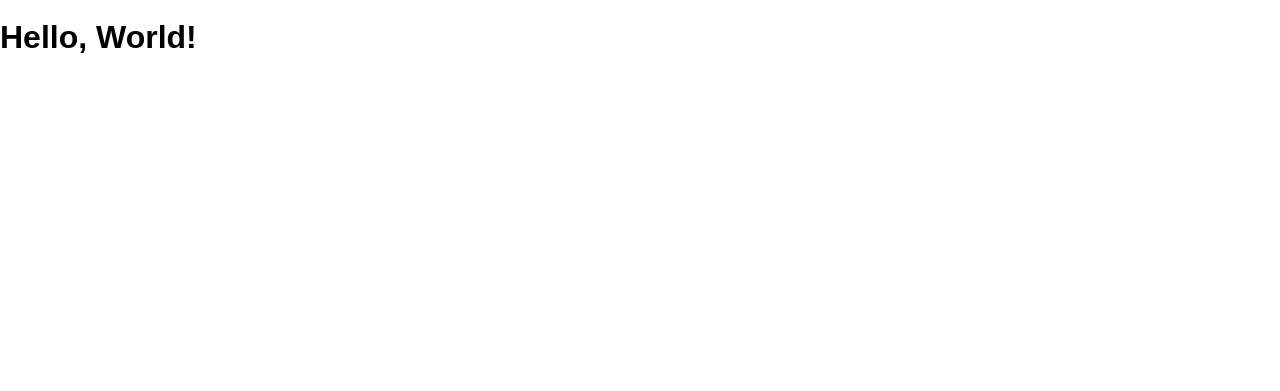
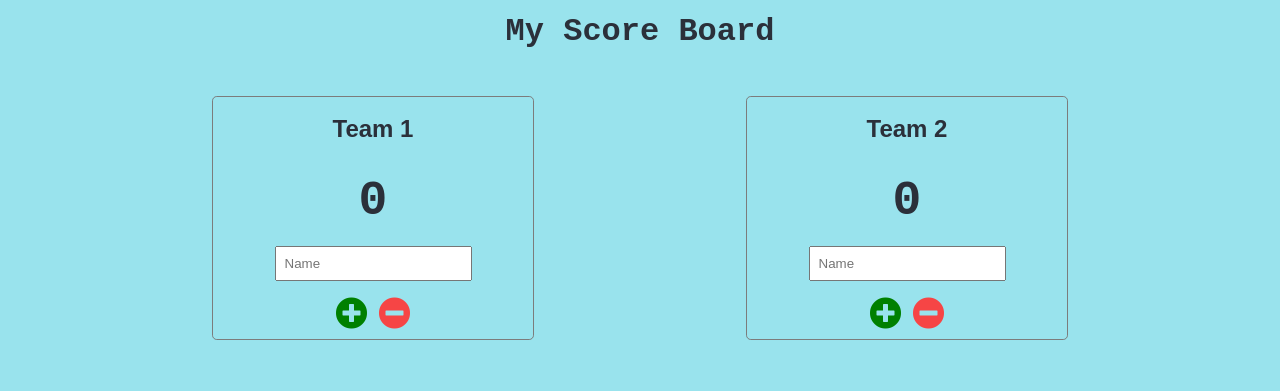
Before and after one commit to vickiticki/scoreboard, a website: page public/index.html in a window 1280 px wide. Drawn offline with Linux system fonts and the light colour scheme.

Commit message:
changed background color

```diff
--- a/public/index.html
+++ b/public/index.html
@@ -6,9 +6,44 @@
     <title>Scoreboard</title>
     <link rel="shortcut icon" href="/favicon.ico" />
     <link rel="stylesheet" href="/screen.css" />
+    <link
+      href="https://cdnjs.cloudflare.com/ajax/libs/font-awesome/5.12.0-2/css/all.min.css"
+      rel="stylesheet"
+    />
   </head>
   <body>
-    <h1 class="hello-world"></h1>
+    <header>
+      <h1>My Score Board</h1>
+    </header>
+    <main>
+      <section class="team1">
+        <h2>Team 1</h2>
+        <h3>0</h3>
+        <fieldset>
+          <input type="text" placeholder="Name" />
+        </fieldset>
+
+        <fieldset>
+          <i class="add fas fa-2x fa-plus-circle"></i>
+          <i class="subtract fas fa-2x fa-minus-circle"></i>
+        </fieldset>
+      </section>
+
+      <section class="team2">
+        <h2>Team 2</h2>
+        <h3>0</h3>
+        <fieldset>
+          <input type="text" placeholder="Name" />
+        </fieldset>
+
+        <fieldset>
+          <i class="add fas fa-2x fa-plus-circle"></i>
+          <i class="subtract fas fa-2x fa-minus-circle"></i>
+        </fieldset>
+      </section>
+    </main>
+
     <script src="/main.js" charset="utf-8"></script>
   </body>
 </html>
+</html>
--- a/public/screen.css
+++ b/public/screen.css
@@ -9,4 +9,62 @@ html {
 body {
   margin: 0;
   min-height: 100%;
+  background-color: #99e3ed;
+  color: #2b303a;
 }
+
+h1 {
+  text-align: center;
+  font-family: Monospace;
+  margin: 1rem 0 3rem 0;
+}
+
+main {
+  display: flex;
+  flex-wrap: wrap;
+  justify-content: space-evenly;
+}
+
+section {
+  min-width: 20rem;
+  border: thin solid #7c7c7c;
+  border-radius: 0.3rem;
+  margin-bottom: 3rem;
+
+  display: flex;
+  flex-direction: column;
+  align-items: center;
+}
+
+section h2,
+section p {
+  text-align: center;
+}
+
+section h3 {
+  margin: 1rem 0;
+  font-family: Monospace;
+  font-size: 3rem;
+}
+
+fieldset {
+  padding-left: 0;
+  padding-right: 0;
+  border: none;
+}
+
+fieldset input {
+  padding: 0.5rem;
+}
+
+fieldset i {
+  margin: 0 0.2rem;
+}
+
+fieldset i.add {
+  color: green;
+}
+
+fieldset i.subtract {
+  color: #f64545;
+}
```
